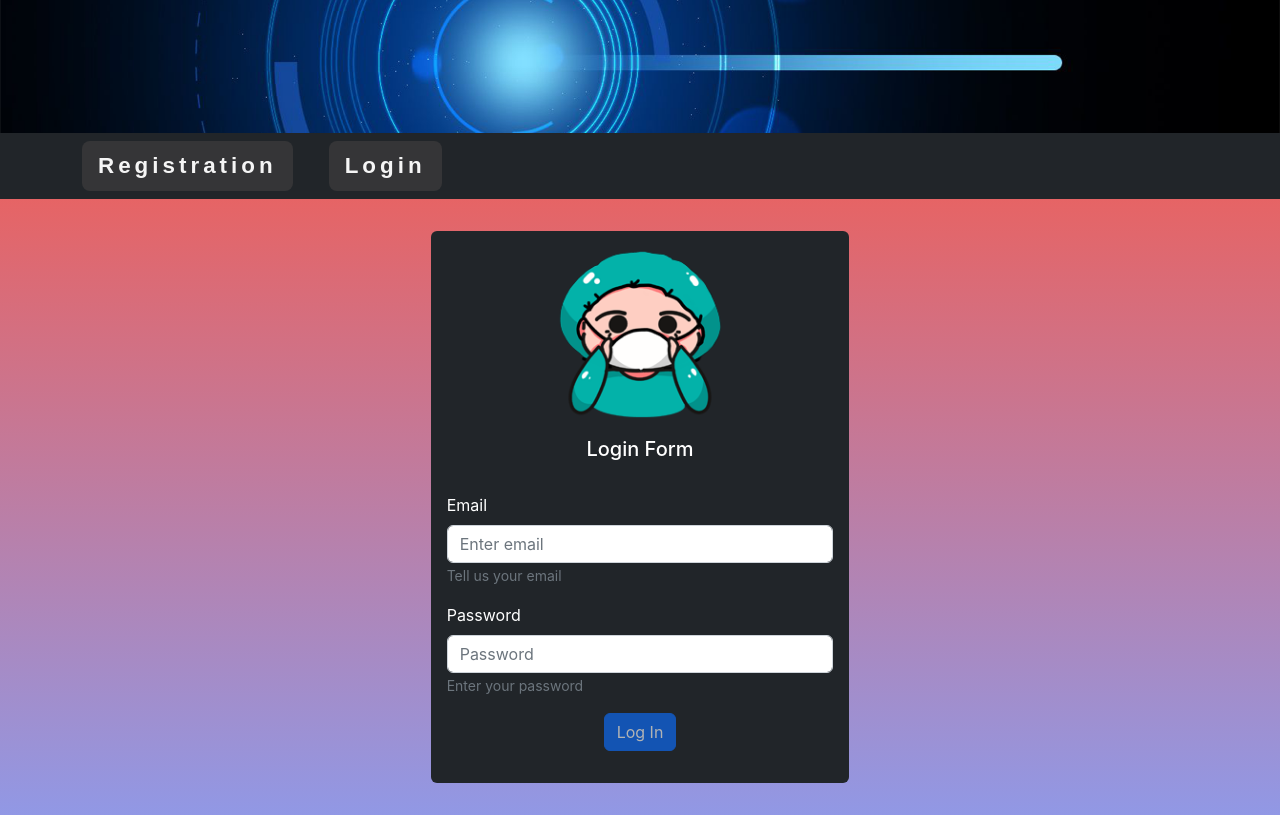
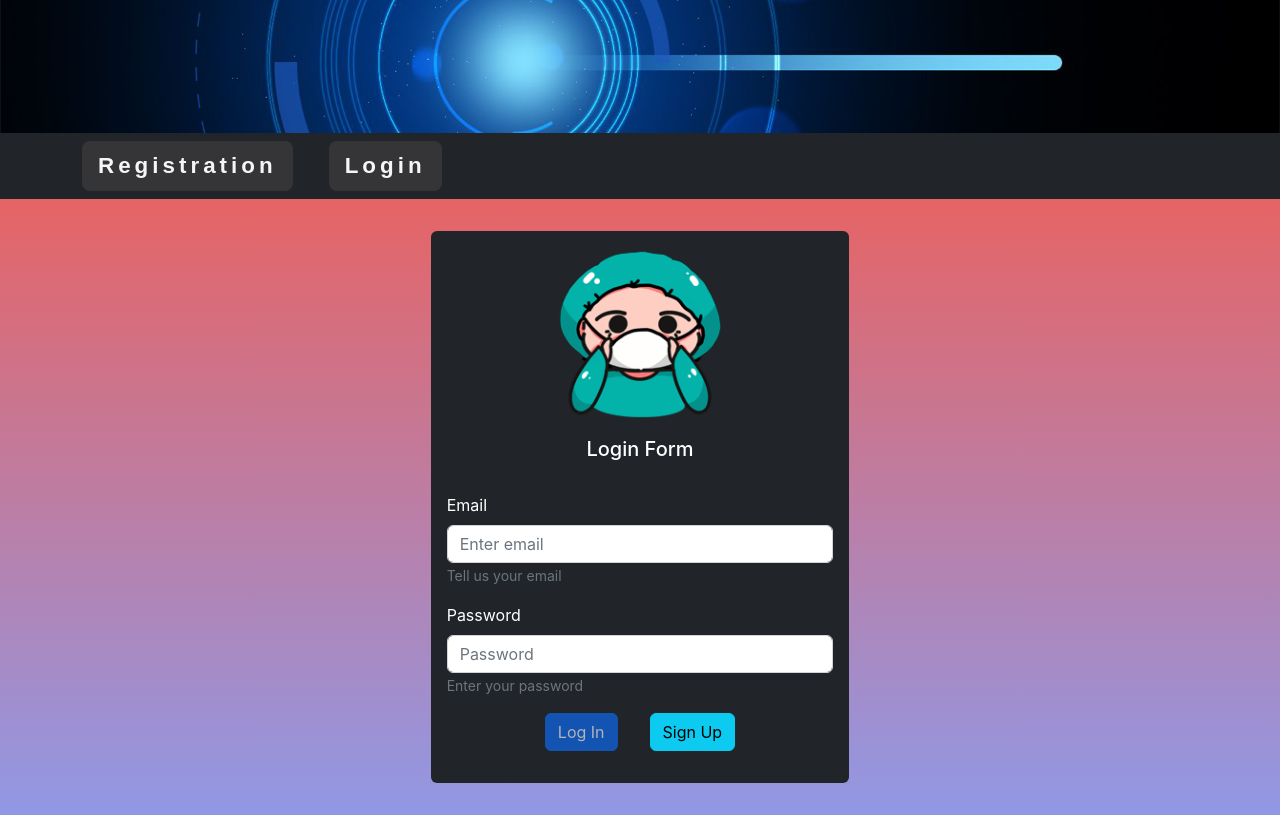
Before and after one commit to claudiumihait/mask-stock, a React (Vite) app in the folder front-end/: page /login in a window 1280 px wide. Built offline with nearby package versions, Linux system fonts and the light colour scheme; a web font is replaced by a local one.

Commit message:
added sign up option

```diff
--- a/front-end/src/components/Login.jsx
+++ b/front-end/src/components/Login.jsx
@@ -118,12 +118,21 @@ const Login = (props) => {
 
             <div className="d-flex justify-content-center">
               <Button
+                className="mx-3"
                 onClick={(event) => handleLogin(event, loginDetails)}
                 variant="primary"
                 type="submit"
                 disabled={!successCondition}
               >
                 Log In
+              </Button>{" "}
+              <Button
+                className="mx-3"
+                onClick={() => navigate("/register")}
+                variant="info"
+                type="button"
+              >
+                Sign Up
               </Button>
             </div>
             {incommingUsername && (
```
